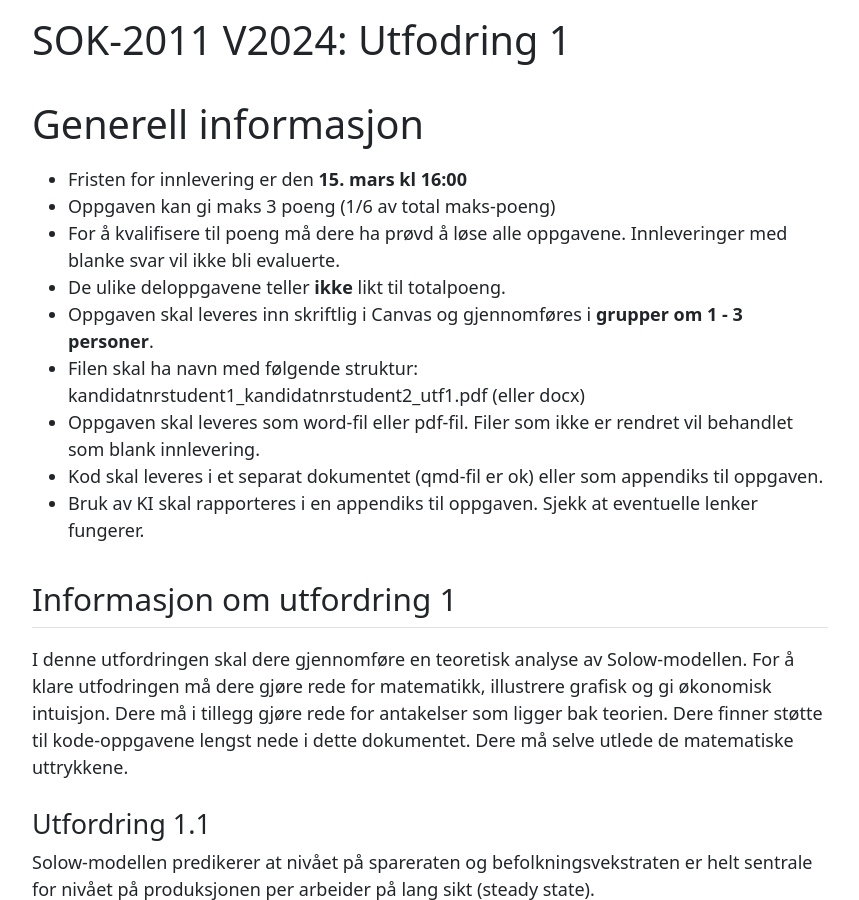
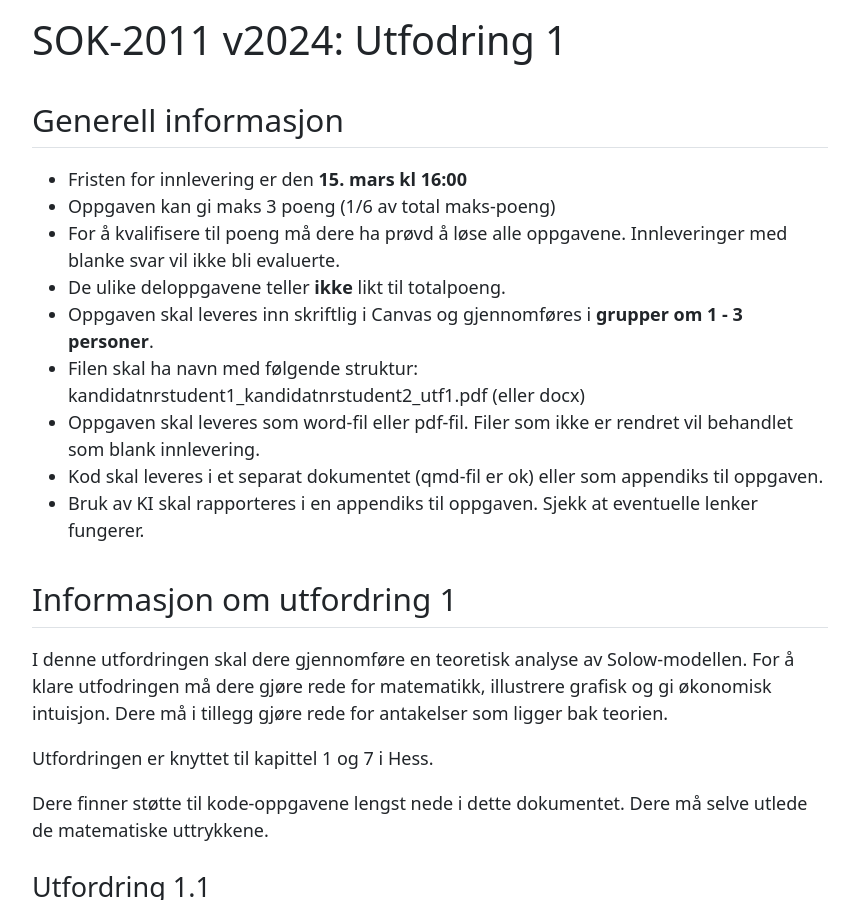
Before and after one commit to uit-sok-2011-v2024/uit-sok-2011-v2024.github.io, a Jekyll site: the page assets/sok2011_utf1_2024.html, which Jekyll copies as it is, in a window 1280 px wide and 900 px high. Shown: the whole window, without its empty margins (210-1069 px from the left). Built offline with Jekyll 4.4.1, drawn with Linux system fonts in a browser that asks for light colours.

Commit message:
Add files via upload

```diff
--- a/assets/sok2011_utf1_2024.html
+++ b/assets/sok2011_utf1_2024.html
@@ -7,7 +7,7 @@
 <meta name="viewport" content="width=device-width, initial-scale=1.0, user-scalable=yes">
 
 
-<title>SOK-2011 V2024: Utfodring 1</title>
+<title>SOK-2011 v2024: Utfodring 1</title>
 <style>
 code{white-space: pre-wrap;}
 span.smallcaps{font-variant: small-caps;}
@@ -2607,7 +2607,7 @@ vertical-align: -.125em;
 
 <header id="title-block-header" class="quarto-title-block default">
 <div class="quarto-title">
-<h1 class="title">SOK-2011 V2024: Utfodring 1</h1>
+<h1 class="title">SOK-2011 v2024: Utfodring 1</h1>
 </div>
 
 
@@ -2622,8 +2622,8 @@ vertical-align: -.125em;
 
 </header>
 
-<section id="generell-informasjon" class="level1">
-<h1>Generell informasjon</h1>
+<section id="generell-informasjon" class="level2">
+<h2 class="anchored" data-anchor-id="generell-informasjon">Generell informasjon</h2>
 <ul>
 <li>Fristen for innlevering er den <strong>15. mars kl 16:00</strong></li>
 <li>Oppgaven kan gi maks 3 poeng (1/6 av total maks-poeng)</li>
@@ -2635,9 +2635,12 @@ vertical-align: -.125em;
 <li>Kod skal leveres i et separat dokumentet (qmd-fil er ok) eller som appendiks til oppgaven.</li>
 <li>Bruk av KI skal rapporteres i en appendiks til oppgaven. Sjekk at eventuelle lenker fungerer.</li>
 </ul>
+</section>
 <section id="informasjon-om-utfordring-1" class="level2">
 <h2 class="anchored" data-anchor-id="informasjon-om-utfordring-1">Informasjon om utfordring 1</h2>
-<p>I denne utfordringen skal dere gjennomføre en teoretisk analyse av Solow-modellen. For å klare utfodringen må dere gjøre rede for matematikk, illustrere grafisk og gi økonomisk intuisjon. Dere må i tillegg gjøre rede for antakelser som ligger bak teorien. Dere finner støtte til kode-oppgavene lengst nede i dette dokumentet. Dere må selve utlede de matematiske uttrykkene.</p>
+<p>I denne utfordringen skal dere gjennomføre en teoretisk analyse av Solow-modellen. For å klare utfodringen må dere gjøre rede for matematikk, illustrere grafisk og gi økonomisk intuisjon. Dere må i tillegg gjøre rede for antakelser som ligger bak teorien.</p>
+<p>Utfordringen er knyttet til kapittel 1 og 7 i Hess.</p>
+<p>Dere finner støtte til kode-oppgavene lengst nede i dette dokumentet. Dere må selve utlede de matematiske uttrykkene.</p>
 <section id="utfordring-1.1" class="level3">
 <h3 class="anchored" data-anchor-id="utfordring-1.1">Utfordring 1.1</h3>
 <p>Solow-modellen predikerer at nivået på spareraten og befolkningsvekstraten er helt sentrale for nivået på produksjonen per arbeider på lang sikt (steady state).</p>
@@ -2653,19 +2656,18 @@ vertical-align: -.125em;
 <li>Gi økonomisk intuisjon til din matematiske utledning og til dine figurer (forklar hva og hvorfor).</li>
 </ol>
 </section>
-</section>
-<section id="utfordring-1.2" class="level2">
-<h2 class="anchored" data-anchor-id="utfordring-1.2">Utfordring 1.2</h2>
+<section id="utfordring-1.2" class="level3">
+<h3 class="anchored" data-anchor-id="utfordring-1.2">Utfordring 1.2</h3>
 <p>Hva predikterer konvergens-teorien? Illustrer grafisk og forklar mekanismene bak konvergens.</p>
 <p>Husk å gjøre rede for både hva konvergensteorien predikerer i forhold til hvordan forskjeller i BNP per innbygger vil endres over tid, og hva teorien predikerer i forhold til vekstraten i BNP per innbygger i fattige og rike land.</p>
 </section>
-<section id="utfordring-1.3" class="level2">
-<h2 class="anchored" data-anchor-id="utfordring-1.3">Utfordring 1.3</h2>
+<section id="utfordring-1.3" class="level3">
+<h3 class="anchored" data-anchor-id="utfordring-1.3">Utfordring 1.3</h3>
 <p>Solow-modellen med teknologisk utvikling og naturressurser gir prediksjoner om hvordan ulike faktorer påvirker vekstraten i BNP per innbygger på lang sikt.</p>
 <p>Presenter en ligning som beskriver vekstraten i BNP per innbygger på lang sikt (du trenger ikke å utlede ligningen). Bruk ligningen til å forklare prediksjonene til Solow-modellen i forhold til bestemmelsesfaktorer for økonomisk vekst på lang sikt. Gi økonomisk intuisjon.</p>
 </section>
-<section id="støtte-til-figur-1---3" class="level2">
-<h2 class="anchored" data-anchor-id="støtte-til-figur-1---3">Støtte til figur 1 - 3</h2>
+<section id="støtte-til-figur-1---3" class="level3">
+<h3 class="anchored" data-anchor-id="støtte-til-figur-1---3">Støtte til figur 1 - 3</h3>
 <div class="cell">
 <div class="sourceCode cell-code" id="cb1"><pre class="sourceCode r code-with-copy"><code class="sourceCode r"><span id="cb1-1"><a href="#cb1-1" aria-hidden="true" tabindex="-1"></a><span class="co"># | warnings : false</span></span>
 <span id="cb1-2"><a href="#cb1-2" aria-hidden="true" tabindex="-1"></a><span class="fu">library</span>(tidyverse)</span>
@@ -2781,65 +2783,59 @@ vertical-align: -.125em;
 <span id="cb1-112"><a href="#cb1-112" aria-hidden="true" tabindex="-1"></a>           <span class="at">label=</span><span class="fu">expression</span>(k<span class="sc">^</span>{ss1}))</span>
 <span id="cb1-113"><a href="#cb1-113" aria-hidden="true" tabindex="-1"></a></span>
 <span id="cb1-114"><a href="#cb1-114" aria-hidden="true" tabindex="-1"></a></span>
-<span id="cb1-115"><a href="#cb1-115" aria-hidden="true" tabindex="-1"></a>figur_2</span>
-<span id="cb1-116"><a href="#cb1-116" aria-hidden="true" tabindex="-1"></a></span>
-<span id="cb1-117"><a href="#cb1-117" aria-hidden="true" tabindex="-1"></a></span>
-<span id="cb1-118"><a href="#cb1-118" aria-hidden="true" tabindex="-1"></a><span class="co"># Endring i befolkningsvekstraten</span></span>
-<span id="cb1-119"><a href="#cb1-119" aria-hidden="true" tabindex="-1"></a>s <span class="ot">&lt;-</span> <span class="fl">0.07</span></span>
-<span id="cb1-120"><a href="#cb1-120" aria-hidden="true" tabindex="-1"></a>n0 <span class="ot">&lt;-</span> <span class="fl">0.04</span></span>
-<span id="cb1-121"><a href="#cb1-121" aria-hidden="true" tabindex="-1"></a>n1 <span class="ot">&lt;-</span> <span class="fl">0.05</span></span>
-<span id="cb1-122"><a href="#cb1-122" aria-hidden="true" tabindex="-1"></a>A <span class="ot">&lt;-</span> <span class="dv">50</span></span>
-<span id="cb1-123"><a href="#cb1-123" aria-hidden="true" tabindex="-1"></a>sy <span class="ot">&lt;-</span> <span class="cf">function</span>(k) (<span class="co">#Sett inn ligning) </span></span>
-<span id="cb1-124"><a href="#cb1-124" aria-hidden="true" tabindex="-1"></a>n0k <span class="ot">&lt;-</span> <span class="cf">function</span>(k) (<span class="co">#Sett inn ligning)</span></span>
-<span id="cb1-125"><a href="#cb1-125" aria-hidden="true" tabindex="-1"></a>n1k <span class="ot">&lt;-</span> <span class="cf">function</span>(k) (<span class="co">#Sett inn ligning)</span></span>
-<span id="cb1-126"><a href="#cb1-126" aria-hidden="true" tabindex="-1"></a>ss0_k <span class="ot">&lt;-</span> (<span class="co">#Sett inn ligning)</span></span>
-<span id="cb1-127"><a href="#cb1-127" aria-hidden="true" tabindex="-1"></a>ss1_k <span class="ot">&lt;-</span> (<span class="co">#Sett inn ligning)</span></span>
-<span id="cb1-128"><a href="#cb1-128" aria-hidden="true" tabindex="-1"></a>ss0_nk <span class="ot">&lt;-</span><span class="co">#Sett inn ligning</span></span>
-<span id="cb1-129"><a href="#cb1-129" aria-hidden="true" tabindex="-1"></a>ss1_nk <span class="ot">&lt;-</span><span class="co">#Sett inn ligning</span></span>
-<span id="cb1-130"><a href="#cb1-130" aria-hidden="true" tabindex="-1"></a></span>
-<span id="cb1-131"><a href="#cb1-131" aria-hidden="true" tabindex="-1"></a></span>
-<span id="cb1-132"><a href="#cb1-132" aria-hidden="true" tabindex="-1"></a></span>
-<span id="cb1-133"><a href="#cb1-133" aria-hidden="true" tabindex="-1"></a>figur_3 <span class="ot">&lt;-</span> axes_1<span class="sc">+</span></span>
-<span id="cb1-134"><a href="#cb1-134" aria-hidden="true" tabindex="-1"></a>  <span class="fu">stat_function</span>(df,</span>
-<span id="cb1-135"><a href="#cb1-135" aria-hidden="true" tabindex="-1"></a>                <span class="at">fun=</span>sy,</span>
-<span id="cb1-136"><a href="#cb1-136" aria-hidden="true" tabindex="-1"></a>                <span class="at">mapping =</span> <span class="fu">aes</span>() <span class="co"># Faktiske investeringer</span></span>
-<span id="cb1-137"><a href="#cb1-137" aria-hidden="true" tabindex="-1"></a>  )<span class="sc">+</span></span>
-<span id="cb1-138"><a href="#cb1-138" aria-hidden="true" tabindex="-1"></a>  <span class="fu">stat_function</span>(df,</span>
-<span id="cb1-139"><a href="#cb1-139" aria-hidden="true" tabindex="-1"></a>                <span class="at">fun=</span>n0k,</span>
-<span id="cb1-140"><a href="#cb1-140" aria-hidden="true" tabindex="-1"></a>                <span class="at">mapping =</span> <span class="fu">aes</span>() <span class="co"># Nødvendige inesteringer n0</span></span>
-<span id="cb1-141"><a href="#cb1-141" aria-hidden="true" tabindex="-1"></a>  )<span class="sc">+</span></span>
-<span id="cb1-142"><a href="#cb1-142" aria-hidden="true" tabindex="-1"></a>  <span class="fu">stat_function</span>(df,</span>
-<span id="cb1-143"><a href="#cb1-143" aria-hidden="true" tabindex="-1"></a>                <span class="at">fun=</span>n1k,</span>
-<span id="cb1-144"><a href="#cb1-144" aria-hidden="true" tabindex="-1"></a>                <span class="at">mapping =</span> <span class="fu">aes</span>(),</span>
-<span id="cb1-145"><a href="#cb1-145" aria-hidden="true" tabindex="-1"></a>                <span class="at">color =</span> <span class="st">&quot;blue&quot;</span> <span class="co"># Nødvendige inesteringer n1</span></span>
-<span id="cb1-146"><a href="#cb1-146" aria-hidden="true" tabindex="-1"></a>  )<span class="sc">+</span></span>
-<span id="cb1-147"><a href="#cb1-147" aria-hidden="true" tabindex="-1"></a>  <span class="fu">annotate</span>(<span class="st">&quot;text&quot;</span>,</span>
-<span id="cb1-148"><a href="#cb1-148" aria-hidden="true" tabindex="-1"></a>           <span class="at">x =</span> , <span class="co">#sett inn tall</span></span>
-<span id="cb1-149"><a href="#cb1-149" aria-hidden="true" tabindex="-1"></a>           <span class="at">y =</span> ,<span class="co">#sett inn tall</span></span>
-<span id="cb1-150"><a href="#cb1-150" aria-hidden="true" tabindex="-1"></a>           <span class="at">label=</span><span class="fu">expression</span>(<span class="co">#Navn))+ # Navn til faktiske investeringer</span></span>
-<span id="cb1-151"><a href="#cb1-151" aria-hidden="true" tabindex="-1"></a>  <span class="fu">annotate</span>(<span class="st">&quot;text&quot;</span>,</span>
-<span id="cb1-152"><a href="#cb1-152" aria-hidden="true" tabindex="-1"></a>           <span class="at">x =</span> , <span class="co">#sett inn tall</span></span>
-<span id="cb1-153"><a href="#cb1-153" aria-hidden="true" tabindex="-1"></a>           <span class="at">y =</span> , <span class="co">#sett inn tall</span></span>
-<span id="cb1-154"><a href="#cb1-154" aria-hidden="true" tabindex="-1"></a>           <span class="at">label=</span><span class="fu">expression</span>(<span class="co">#Navn))+ # Navn til nødvendige investeringer</span></span>
-<span id="cb1-155"><a href="#cb1-155" aria-hidden="true" tabindex="-1"></a>  <span class="fu">annotate</span>(<span class="st">&quot;text&quot;</span>,</span>
-<span id="cb1-156"><a href="#cb1-156" aria-hidden="true" tabindex="-1"></a>           <span class="at">x =</span> , <span class="co">#Sett in tall</span></span>
-<span id="cb1-157"><a href="#cb1-157" aria-hidden="true" tabindex="-1"></a>           <span class="at">y =</span> , <span class="co">#Sett in tall </span></span>
-<span id="cb1-158"><a href="#cb1-158" aria-hidden="true" tabindex="-1"></a>           <span class="at">label=</span><span class="fu">expression</span>(<span class="co">#Navn))+ # Navn og plassering til nødvendige investeringer</span></span>
-<span id="cb1-159"><a href="#cb1-159" aria-hidden="true" tabindex="-1"></a>  <span class="fu">geom_segment</span>(<span class="fu">aes</span>(<span class="at">x =</span> ss0_k, <span class="at">xend =</span> ss0_k, <span class="at">y =</span> <span class="dv">0</span>, <span class="at">yend =</span> ss0_nk), <span class="at">linetype =</span> <span class="st">&quot;dashed&quot;</span>, <span class="at">color =</span> <span class="st">&quot;red&quot;</span>) <span class="sc">+</span> <span class="co"># ss0</span></span>
-<span id="cb1-160"><a href="#cb1-160" aria-hidden="true" tabindex="-1"></a>  <span class="fu">geom_segment</span>(<span class="fu">aes</span>(<span class="at">x =</span> <span class="dv">0</span>, <span class="at">xend =</span> ss0_k, <span class="at">y =</span> ss0_nk, <span class="at">yend =</span> ss0_nk), <span class="at">linetype =</span> <span class="st">&quot;dashed&quot;</span>, <span class="at">color =</span> <span class="st">&quot;red&quot;</span>) <span class="sc">+</span> <span class="co"># ss0</span></span>
-<span id="cb1-161"><a href="#cb1-161" aria-hidden="true" tabindex="-1"></a>  <span class="fu">geom_segment</span>(<span class="fu">aes</span>(<span class="at">x =</span> ss1_k, <span class="at">xend =</span> ss1_k, <span class="at">y =</span> <span class="dv">0</span>, <span class="at">yend =</span> ss1_nk), <span class="at">linetype =</span> <span class="st">&quot;dashed&quot;</span>, <span class="at">color =</span> <span class="st">&quot;red&quot;</span>) <span class="sc">+</span> <span class="co"># ss0</span></span>
-<span id="cb1-162"><a href="#cb1-162" aria-hidden="true" tabindex="-1"></a>  <span class="fu">geom_segment</span>(<span class="fu">aes</span>(<span class="at">x =</span> <span class="dv">0</span>, <span class="at">xend =</span> ss1_k, <span class="at">y =</span> ss1_nk, <span class="at">yend =</span> ss1_nk), <span class="at">linetype =</span> <span class="st">&quot;dashed&quot;</span>, <span class="at">color =</span> <span class="st">&quot;red&quot;</span>) <span class="sc">+</span> <span class="co"># ss0</span></span>
-<span id="cb1-163"><a href="#cb1-163" aria-hidden="true" tabindex="-1"></a>  <span class="fu">annotate</span>(<span class="st">&quot;text&quot;</span>,</span>
-<span id="cb1-164"><a href="#cb1-164" aria-hidden="true" tabindex="-1"></a>           <span class="at">x =</span> ss0_k <span class="sc">+</span> <span class="dv">40</span>,</span>
-<span id="cb1-165"><a href="#cb1-165" aria-hidden="true" tabindex="-1"></a>           <span class="at">y =</span> <span class="dv">1</span>, </span>
-<span id="cb1-166"><a href="#cb1-166" aria-hidden="true" tabindex="-1"></a>           <span class="at">label=</span><span class="fu">expression</span>(k<span class="sc">^</span>{ss0}))<span class="sc">+</span></span>
-<span id="cb1-167"><a href="#cb1-167" aria-hidden="true" tabindex="-1"></a>  <span class="fu">annotate</span>(<span class="st">&quot;text&quot;</span>,</span>
-<span id="cb1-168"><a href="#cb1-168" aria-hidden="true" tabindex="-1"></a>           <span class="at">x =</span> ss1_k <span class="sc">+</span> <span class="dv">40</span>,</span>
-<span id="cb1-169"><a href="#cb1-169" aria-hidden="true" tabindex="-1"></a>           <span class="at">y =</span> <span class="dv">1</span>, </span>
-<span id="cb1-170"><a href="#cb1-170" aria-hidden="true" tabindex="-1"></a>           <span class="at">label=</span><span class="fu">expression</span>(k<span class="sc">^</span>{ss1}))</span>
-<span id="cb1-171"><a href="#cb1-171" aria-hidden="true" tabindex="-1"></a></span>
-<span id="cb1-172"><a href="#cb1-172" aria-hidden="true" tabindex="-1"></a></span>
-<span id="cb1-173"><a href="#cb1-173" aria-hidden="true" tabindex="-1"></a>figur_3</span></code><button title="Copy to Clipboard" class="code-copy-button"><i class="bi"></i></button></pre></div>
+<span id="cb1-115"><a href="#cb1-115" aria-hidden="true" tabindex="-1"></a><span class="co"># Endring i befolkningsvekstraten</span></span>
+<span id="cb1-116"><a href="#cb1-116" aria-hidden="true" tabindex="-1"></a>s <span class="ot">&lt;-</span> <span class="fl">0.07</span></span>
+<span id="cb1-117"><a href="#cb1-117" aria-hidden="true" tabindex="-1"></a>n0 <span class="ot">&lt;-</span> <span class="fl">0.04</span></span>
+<span id="cb1-118"><a href="#cb1-118" aria-hidden="true" tabindex="-1"></a>n1 <span class="ot">&lt;-</span> <span class="fl">0.05</span></span>
+<span id="cb1-119"><a href="#cb1-119" aria-hidden="true" tabindex="-1"></a>A <span class="ot">&lt;-</span> <span class="dv">50</span></span>
+<span id="cb1-120"><a href="#cb1-120" aria-hidden="true" tabindex="-1"></a>sy <span class="ot">&lt;-</span> <span class="cf">function</span>(k) (<span class="co">#Sett inn ligning) </span></span>
+<span id="cb1-121"><a href="#cb1-121" aria-hidden="true" tabindex="-1"></a>n0k <span class="ot">&lt;-</span> <span class="cf">function</span>(k) (<span class="co">#Sett inn ligning)</span></span>
+<span id="cb1-122"><a href="#cb1-122" aria-hidden="true" tabindex="-1"></a>n1k <span class="ot">&lt;-</span> <span class="cf">function</span>(k) (<span class="co">#Sett inn ligning)</span></span>
+<span id="cb1-123"><a href="#cb1-123" aria-hidden="true" tabindex="-1"></a>ss0_k <span class="ot">&lt;-</span> (<span class="co">#Sett inn ligning)</span></span>
+<span id="cb1-124"><a href="#cb1-124" aria-hidden="true" tabindex="-1"></a>ss1_k <span class="ot">&lt;-</span> (<span class="co">#Sett inn ligning)</span></span>
+<span id="cb1-125"><a href="#cb1-125" aria-hidden="true" tabindex="-1"></a>ss0_nk <span class="ot">&lt;-</span><span class="co">#Sett inn ligning</span></span>
+<span id="cb1-126"><a href="#cb1-126" aria-hidden="true" tabindex="-1"></a>ss1_nk <span class="ot">&lt;-</span><span class="co">#Sett inn ligning</span></span>
+<span id="cb1-127"><a href="#cb1-127" aria-hidden="true" tabindex="-1"></a></span>
+<span id="cb1-128"><a href="#cb1-128" aria-hidden="true" tabindex="-1"></a></span>
+<span id="cb1-129"><a href="#cb1-129" aria-hidden="true" tabindex="-1"></a></span>
+<span id="cb1-130"><a href="#cb1-130" aria-hidden="true" tabindex="-1"></a>figur_3 <span class="ot">&lt;-</span> axes_1<span class="sc">+</span></span>
+<span id="cb1-131"><a href="#cb1-131" aria-hidden="true" tabindex="-1"></a>  <span class="fu">stat_function</span>(df,</span>
+<span id="cb1-132"><a href="#cb1-132" aria-hidden="true" tabindex="-1"></a>                <span class="at">fun=</span>sy,</span>
+<span id="cb1-133"><a href="#cb1-133" aria-hidden="true" tabindex="-1"></a>                <span class="at">mapping =</span> <span class="fu">aes</span>() <span class="co"># Faktiske investeringer</span></span>
+<span id="cb1-134"><a href="#cb1-134" aria-hidden="true" tabindex="-1"></a>  )<span class="sc">+</span></span>
+<span id="cb1-135"><a href="#cb1-135" aria-hidden="true" tabindex="-1"></a>  <span class="fu">stat_function</span>(df,</span>
+<span id="cb1-136"><a href="#cb1-136" aria-hidden="true" tabindex="-1"></a>                <span class="at">fun=</span>n0k,</span>
+<span id="cb1-137"><a href="#cb1-137" aria-hidden="true" tabindex="-1"></a>                <span class="at">mapping =</span> <span class="fu">aes</span>() <span class="co"># Nødvendige inesteringer n0</span></span>
+<span id="cb1-138"><a href="#cb1-138" aria-hidden="true" tabindex="-1"></a>  )<span class="sc">+</span></span>
+<span id="cb1-139"><a href="#cb1-139" aria-hidden="true" tabindex="-1"></a>  <span class="fu">stat_function</span>(df,</span>
+<span id="cb1-140"><a href="#cb1-140" aria-hidden="true" tabindex="-1"></a>                <span class="at">fun=</span>n1k,</span>
+<span id="cb1-141"><a href="#cb1-141" aria-hidden="true" tabindex="-1"></a>                <span class="at">mapping =</span> <span class="fu">aes</span>(),</span>
+<span id="cb1-142"><a href="#cb1-142" aria-hidden="true" tabindex="-1"></a>                <span class="at">color =</span> <span class="st">&quot;blue&quot;</span> <span class="co"># Nødvendige inesteringer n1</span></span>
+<span id="cb1-143"><a href="#cb1-143" aria-hidden="true" tabindex="-1"></a>  )<span class="sc">+</span></span>
+<span id="cb1-144"><a href="#cb1-144" aria-hidden="true" tabindex="-1"></a>  <span class="fu">annotate</span>(<span class="st">&quot;text&quot;</span>,</span>
+<span id="cb1-145"><a href="#cb1-145" aria-hidden="true" tabindex="-1"></a>           <span class="at">x =</span> , <span class="co">#sett inn tall</span></span>
+<span id="cb1-146"><a href="#cb1-146" aria-hidden="true" tabindex="-1"></a>           <span class="at">y =</span> ,<span class="co">#sett inn tall</span></span>
+<span id="cb1-147"><a href="#cb1-147" aria-hidden="true" tabindex="-1"></a>           <span class="at">label=</span><span class="fu">expression</span>(<span class="co">#Navn))+ # Navn til faktiske investeringer</span></span>
+<span id="cb1-148"><a href="#cb1-148" aria-hidden="true" tabindex="-1"></a>  <span class="fu">annotate</span>(<span class="st">&quot;text&quot;</span>,</span>
+<span id="cb1-149"><a href="#cb1-149" aria-hidden="true" tabindex="-1"></a>           <span class="at">x =</span> , <span class="co">#sett inn tall</span></span>
+<span id="cb1-150"><a href="#cb1-150" aria-hidden="true" tabindex="-1"></a>           <span class="at">y =</span> , <span class="co">#sett inn tall</span></span>
+<span id="cb1-151"><a href="#cb1-151" aria-hidden="true" tabindex="-1"></a>           <span class="at">label=</span><span class="fu">expression</span>(<span class="co">#Navn))+ # Navn til nødvendige investeringer</span></span>
+<span id="cb1-152"><a href="#cb1-152" aria-hidden="true" tabindex="-1"></a>  <span class="fu">annotate</span>(<span class="st">&quot;text&quot;</span>,</span>
+<span id="cb1-153"><a href="#cb1-153" aria-hidden="true" tabindex="-1"></a>           <span class="at">x =</span> , <span class="co">#Sett in tall</span></span>
+<span id="cb1-154"><a href="#cb1-154" aria-hidden="true" tabindex="-1"></a>           <span class="at">y =</span> , <span class="co">#Sett in tall </span></span>
+<span id="cb1-155"><a href="#cb1-155" aria-hidden="true" tabindex="-1"></a>           <span class="at">label=</span><span class="fu">expression</span>(<span class="co">#Navn))+ # Navn og plassering til nødvendige investeringer</span></span>
+<span id="cb1-156"><a href="#cb1-156" aria-hidden="true" tabindex="-1"></a>  <span class="fu">geom_segment</span>(<span class="fu">aes</span>(<span class="at">x =</span> ss0_k, <span class="at">xend =</span> ss0_k, <span class="at">y =</span> <span class="dv">0</span>, <span class="at">yend =</span> ss0_nk), <span class="at">linetype =</span> <span class="st">&quot;dashed&quot;</span>, <span class="at">color =</span> <span class="st">&quot;red&quot;</span>) <span class="sc">+</span> <span class="co"># ss0</span></span>
+<span id="cb1-157"><a href="#cb1-157" aria-hidden="true" tabindex="-1"></a>  <span class="fu">geom_segment</span>(<span class="fu">aes</span>(<span class="at">x =</span> <span class="dv">0</span>, <span class="at">xend =</span> ss0_k, <span class="at">y =</span> ss0_nk, <span class="at">yend =</span> ss0_nk), <span class="at">linetype =</span> <span class="st">&quot;dashed&quot;</span>, <span class="at">color =</span> <span class="st">&quot;red&quot;</span>) <span class="sc">+</span> <span class="co"># ss0</span></span>
+<span id="cb1-158"><a href="#cb1-158" aria-hidden="true" tabindex="-1"></a>  <span class="fu">geom_segment</span>(<span class="fu">aes</span>(<span class="at">x =</span> ss1_k, <span class="at">xend =</span> ss1_k, <span class="at">y =</span> <span class="dv">0</span>, <span class="at">yend =</span> ss1_nk), <span class="at">linetype =</span> <span class="st">&quot;dashed&quot;</span>, <span class="at">color =</span> <span class="st">&quot;red&quot;</span>) <span class="sc">+</span> <span class="co"># ss0</span></span>
+<span id="cb1-159"><a href="#cb1-159" aria-hidden="true" tabindex="-1"></a>  <span class="fu">geom_segment</span>(<span class="fu">aes</span>(<span class="at">x =</span> <span class="dv">0</span>, <span class="at">xend =</span> ss1_k, <span class="at">y =</span> ss1_nk, <span class="at">yend =</span> ss1_nk), <span class="at">linetype =</span> <span class="st">&quot;dashed&quot;</span>, <span class="at">color =</span> <span class="st">&quot;red&quot;</span>) <span class="sc">+</span> <span class="co"># ss0</span></span>
+<span id="cb1-160"><a href="#cb1-160" aria-hidden="true" tabindex="-1"></a>  <span class="fu">annotate</span>(<span class="st">&quot;text&quot;</span>,</span>
+<span id="cb1-161"><a href="#cb1-161" aria-hidden="true" tabindex="-1"></a>           <span class="at">x =</span> ss0_k <span class="sc">+</span> <span class="dv">40</span>,</span>
+<span id="cb1-162"><a href="#cb1-162" aria-hidden="true" tabindex="-1"></a>           <span class="at">y =</span> <span class="dv">1</span>, </span>
+<span id="cb1-163"><a href="#cb1-163" aria-hidden="true" tabindex="-1"></a>           <span class="at">label=</span><span class="fu">expression</span>(k<span class="sc">^</span>{ss0}))<span class="sc">+</span></span>
+<span id="cb1-164"><a href="#cb1-164" aria-hidden="true" tabindex="-1"></a>  <span class="fu">annotate</span>(<span class="st">&quot;text&quot;</span>,</span>
+<span id="cb1-165"><a href="#cb1-165" aria-hidden="true" tabindex="-1"></a>           <span class="at">x =</span> ss1_k <span class="sc">+</span> <span class="dv">40</span>,</span>
+<span id="cb1-166"><a href="#cb1-166" aria-hidden="true" tabindex="-1"></a>           <span class="at">y =</span> <span class="dv">1</span>, </span>
+<span id="cb1-167"><a href="#cb1-167" aria-hidden="true" tabindex="-1"></a>           <span class="at">label=</span><span class="fu">expression</span>(k<span class="sc">^</span>{ss1}))</span></code><button title="Copy to Clipboard" class="code-copy-button"><i class="bi"></i></button></pre></div>
 </div>
 </section>
 </section>
```
Also changed, not shown: assets/sok2011_utf2_2024.html (+8 -6 lines).
